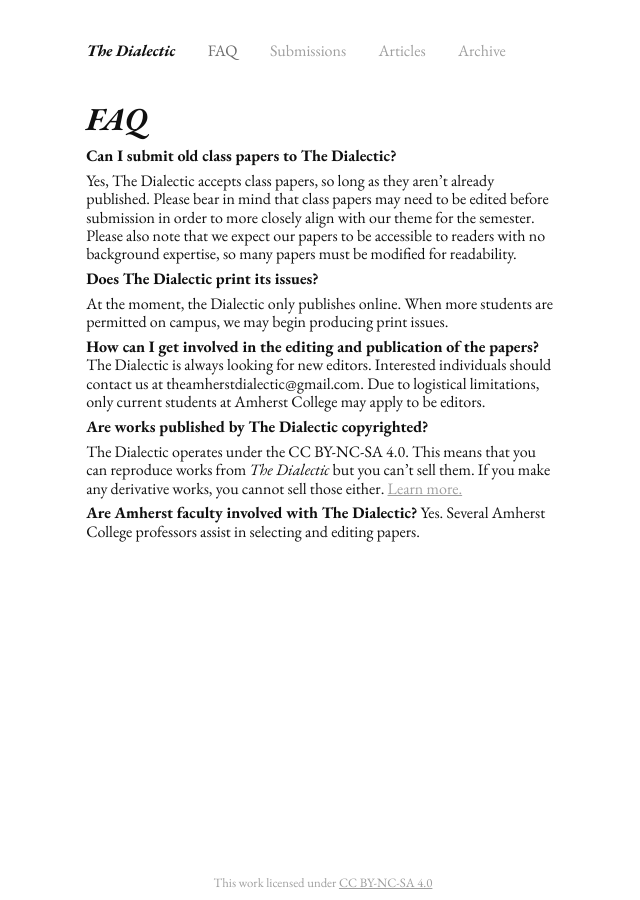
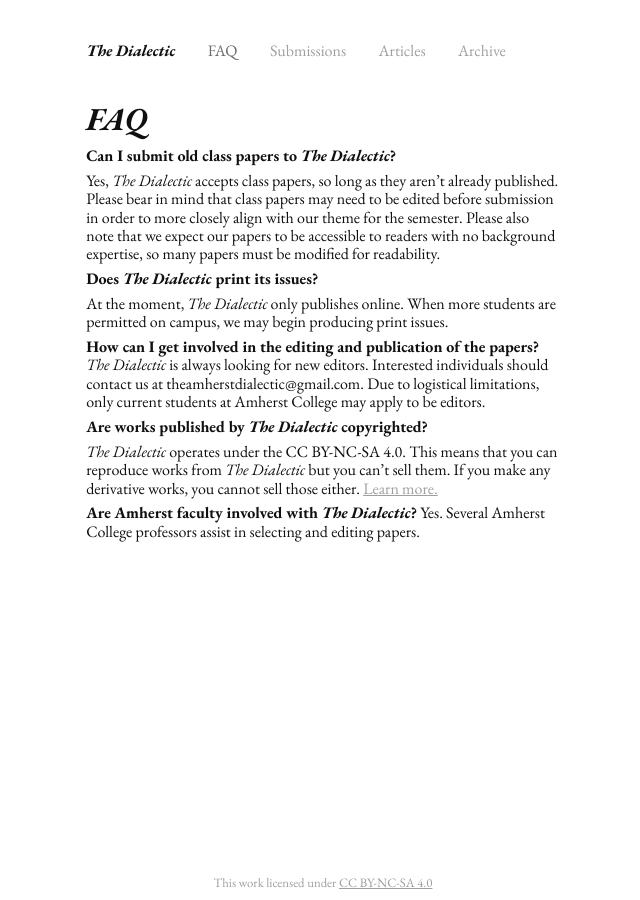
Before and after one commit to the-dialectic/amherstdialectic.com, a Jekyll site: the page built from pages/faq.md, in a window 1280 px wide. Shown: the whole page, without its empty margins (317-957 px from the left). Built offline with Jekyll 4.4.1, drawn with Linux system fonts in a browser that asks for light colours.

Commit message:
Update faq.md

```diff
--- a/pages/faq.md
+++ b/pages/faq.md
@@ -6,20 +6,20 @@ permalink: /faq
 
 # _FAQ_
 
-**Can I submit old class papers to The Dialectic?**
+**Can I submit old class papers to _The Dialectic_?**
 
-Yes, The Dialectic accepts class papers, so long as they aren’t already published. Please bear in mind that class papers may need to be edited before submission in order to more closely align with our theme for the semester. Please also note that we expect our papers to be accessible to readers with no background expertise, so many papers must be modified for readability.
+Yes, _The Dialectic_ accepts class papers, so long as they aren’t already published. Please bear in mind that class papers may need to be edited before submission in order to more closely align with our theme for the semester. Please also note that we expect our papers to be accessible to readers with no background expertise, so many papers must be modified for readability.
 
-**Does The Dialectic print its issues?**
+**Does _The Dialectic_ print its issues?**
 
-At the moment, the Dialectic only publishes online. When more students are permitted on campus, we may begin producing print issues.
+At the moment, _The Dialectic_ only publishes online. When more students are permitted on campus, we may begin producing print issues.
 
 **How can I get involved in the editing and publication of the papers?**
-The Dialectic is always looking for new editors. Interested individuals should contact us at theamherstdialectic@gmail.com. Due to logistical limitations, only current students at Amherst College may apply to be editors.
+_The Dialectic_ is always looking for new editors. Interested individuals should contact us at theamherstdialectic@gmail.com. Due to logistical limitations, only current students at Amherst College may apply to be editors.
 
-**Are works published by The Dialectic copyrighted?**
+**Are works published by _The Dialectic_ copyrighted?**
 
-The Dialectic operates under the CC BY-NC-SA 4.0. This means that you can reproduce works from _The Dialectic_ but you can't sell them. If you make any derivative works, you cannot sell those either. [Learn more.](https://creativecommons.org/licenses/by-nc-sa/4.0/)
+_The Dialectic_ operates under the CC BY-NC-SA 4.0. This means that you can reproduce works from _The Dialectic_ but you can't sell them. If you make any derivative works, you cannot sell those either. [Learn more.](https://creativecommons.org/licenses/by-nc-sa/4.0/)
 
-**Are Amherst faculty involved with The Dialectic?**
+**Are Amherst faculty involved with _The Dialectic_?**
 Yes. Several Amherst College professors assist in selecting and editing papers.
```
